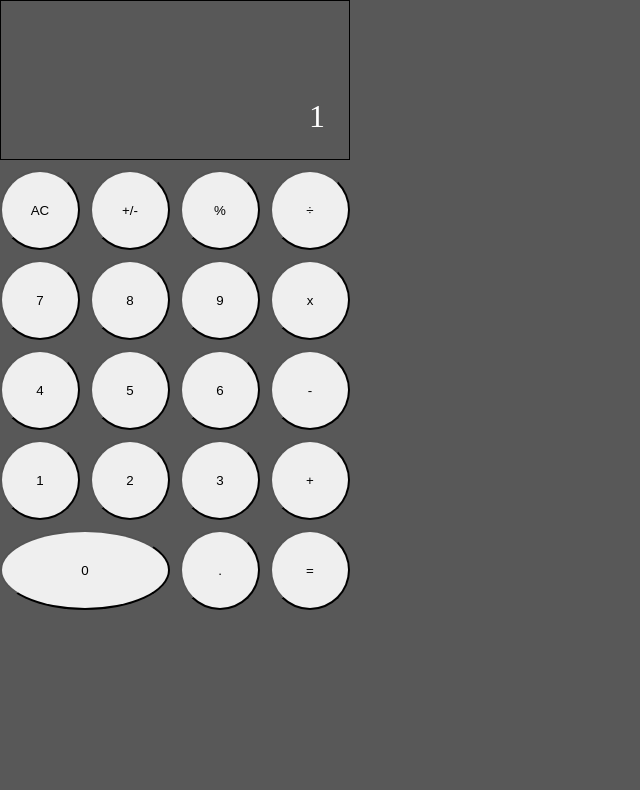
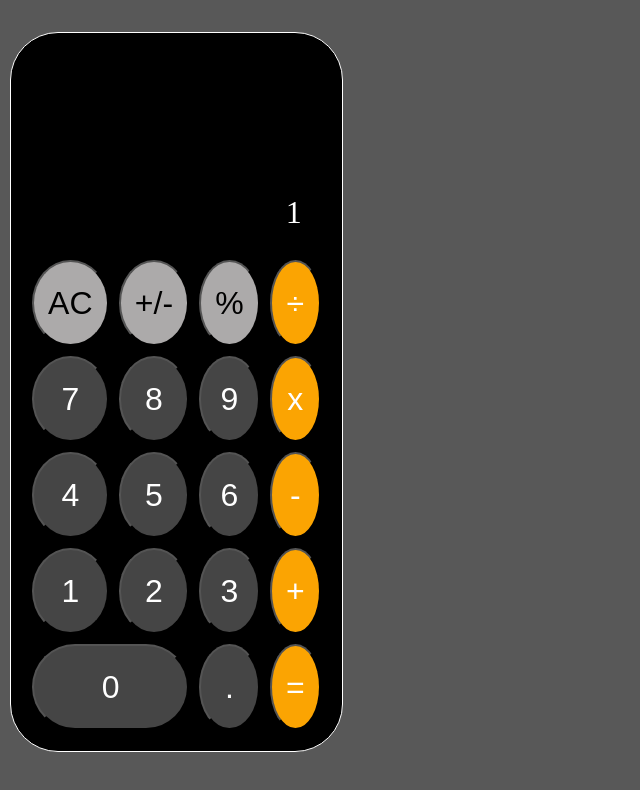
Before and after one commit to mdtagg/React_JS_Calculator, a React (Vite) app: page / in a window 1280 px wide. Shown: the top 790 px of the page, without its empty margins (0-640 px from the left). Built offline with nearby package versions, Linux system fonts and the light colour scheme.

Commit message:
grid style kept, styling added for buttons

```diff
--- a/src/App.css
+++ b/src/App.css
@@ -4,34 +4,41 @@
 
 body {
   margin:0;
-  background-color:rgb(88, 88, 88)
+  background-color:rgb(88, 88, 88);
+  display:flex;
 }
 
 .calculator-container {
+  height:90vh;
+  width:26vw;
   display:grid;
-  /* background-color:black; */
-  grid-template-columns: repeat(4,5rem);
-  grid-template-rows:minmax(10rem,auto) repeat(5,5rem);
-  gap:10px;
+  grid-template-columns: repeat(4,auto);
+  grid-template-rows:minmax(2rem,auto) repeat(5,6rem);
+  background-color:black;
+  margin-top:2rem;
+  margin-left:10px;
+  padding:1rem;
+  border:1px solid white;
+  border-radius:3rem;
 }
 
 .calculator-container > button {
-  border-radius: 100%;
-  cursor:pointer;
+  border-radius:100%;
+  margin:5px;
+  font-size:2rem;
 }
 
 .calculator-container > button:hover,
-.calculator-container > button:focus{
-  background-color:red;
+.calculator-container > button:focus {
+  background-color: white;
 }
 
 .output {
-  grid-column: 1 / -1;
+  grid-column:1/-1;
   display:flex;
   justify-content: flex-end;
   align-items:flex-end;
   padding:1.5rem;
-  border:1px solid black;
 }
 
 .operand {
@@ -42,3 +49,21 @@ body {
 .span-two {
   grid-column:span 2;
 }
+
+.span-two.dark-gray {
+  border-radius:50px;
+}
+
+.light-gray {
+  background-color:rgb(172, 170, 170)
+}
+
+.orange {
+  background-color:rgb(251, 164, 2);
+  color:white;
+}
+
+.dark-gray {
+  background-color:rgb(69, 69, 69);
+  color:white;
+}
--- a/src/App.jsx
+++ b/src/App.jsx
@@ -9,25 +9,25 @@ function App() {
       <div className='output'>
         <div className='operand'>1</div>
       </div>
-      <button>AC</button>
-      <button>+/-</button>
-      <button>%</button>
-      <button>÷</button>
-      <button>7</button>
-      <button>8</button>
-      <button>9</button>
-      <button>x</button>
-      <button>4</button>
-      <button>5</button>
-      <button>6</button>
-      <button>-</button>
-      <button>1</button>
-      <button>2</button>
-      <button>3</button>
-      <button>+</button>
-      <button className='span-two'>0</button>
-      <button>.</button>
-      <button>=</button>
+      <button className='light-gray'>AC</button>
+      <button className='light-gray'>+/-</button>
+      <button className='light-gray'>%</button>
+      <button className='orange'>÷</button>
+      <button className='dark-gray'>7</button>
+      <button className='dark-gray'>8</button>
+      <button className='dark-gray'>9</button>
+      <button className='orange'>x</button>
+      <button className='dark-gray'>4</button>
+      <button className='dark-gray'>5</button>
+      <button className='dark-gray'>6</button>
+      <button className='orange'>-</button>
+      <button className='dark-gray'>1</button>
+      <button className='dark-gray'>2</button>
+      <button className='dark-gray'>3</button>
+      <button className='orange'>+</button>
+      <button className='span-two dark-gray'>0</button>
+      <button className='dark-gray'>.</button>
+      <button className='orange'>=</button>
     </div>
     </>
 
```
